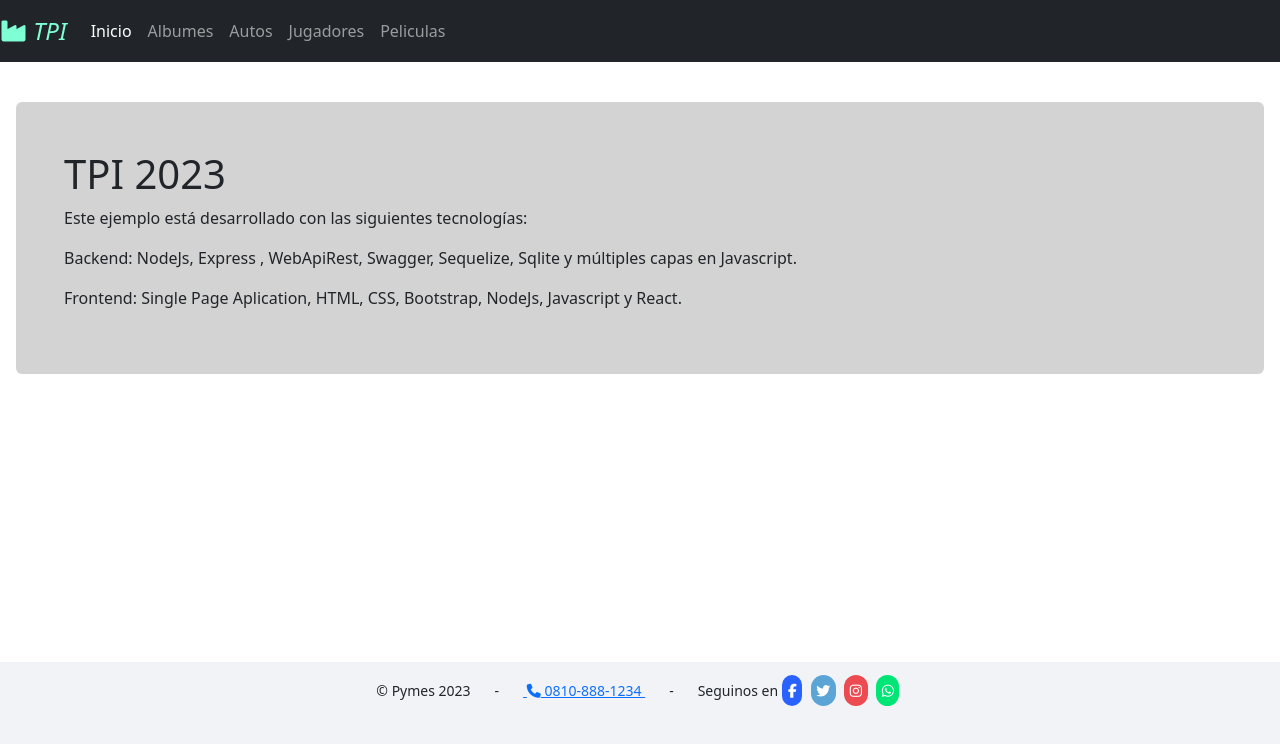
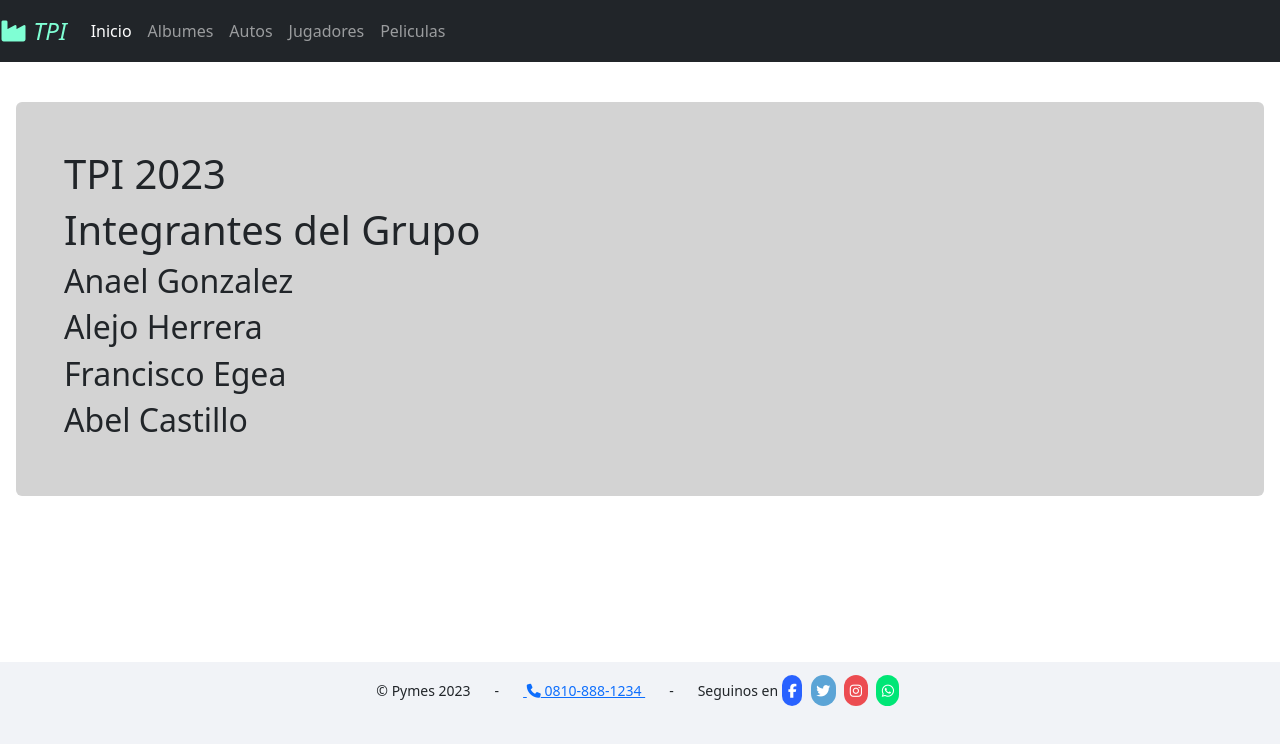
Before and after one commit to Franegeaa/react-deploy-tpi, a React (Create React App) app: page /inicio in a window 1280 px wide. Shown: the top 744 px of the page. Built offline with nearby package versions, Linux system fonts and the light colour scheme.

Commit message:
edit componente inicio

```diff
--- a/src/components/Inicio.jsx
+++ b/src/components/Inicio.jsx
@@ -3,16 +3,13 @@ import React from 'react';
 export default function Inicio() {
   return (
     <div className="mt-4 p-5 rounded" style={{ backgroundColor: 'lightgray' }}>
+      <title>Integrantes del Grupo</title>
       <h1>TPI 2023</h1>
-      <p>Este ejemplo está desarrollado con las siguientes tecnologías:</p>
-      <p>
-        Backend: NodeJs, Express , WebApiRest, Swagger, Sequelize, Sqlite y
-        múltiples capas en Javascript.
-      </p>
-      <p>
-        Frontend: Single Page Aplication, HTML, CSS, Bootstrap, NodeJs,
-        Javascript y React.
-      </p>
+      <h1>Integrantes del Grupo</h1>
+        <h2>Anael Gonzalez</h2>
+        <h2>Alejo Herrera</h2>
+        <h2>Francisco Egea</h2>
+        <h2>Abel Castillo</h2>
     </div>
   );
 }
```
Also changed, not shown: 1 other file (tests, documents, lock files or other folders).
